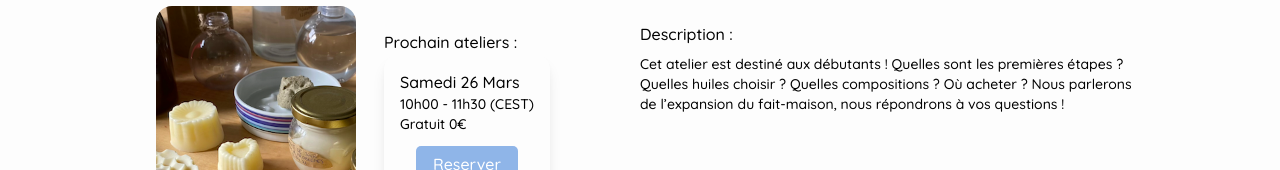
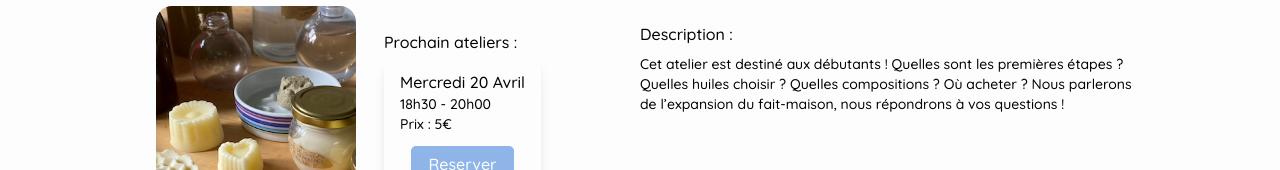
Before and after one commit to greenit-recipes/greenit-webapp, a React (Create React App) app: page /ateliers in a window 1280 px wide. Shown: the part 630-800 px from the top of the page. Built offline with nearby package versions, Linux system fonts and the light colour scheme; no server answers; what apollo-upload-client would draw is missing.

Commit message:
wording workshop

```diff
--- a/src/pages/WorkshopPage.tsx
+++ b/src/pages/WorkshopPage.tsx
@@ -234,12 +234,12 @@ const WorkshopPage = () => {
                   <h2>Prochain ateliers :</h2>
                 </div>
                 <div className="p-4 inline-block shadow-lg rounded-2xl">
-                  <h5 className="">Samedi 26 Mars</h5>
-                  <h5 className="text-sm">10h00 - 11h30 (CEST)</h5>
-                  <h5 className="text-sm">Gratuit 0€</h5>
+                  <h5 className="">Mercredi 20 Avril</h5>
+                  <h5 className="text-sm">18h30 - 20h00</h5>
+                  <h5 className="text-sm">Prix : 5€</h5>
                   <div className="flex justify-center items-center align-middle">
                     <a
-                      href="https://www.eventbrite.fr/e/billets-premiers-pas-en-diy-et-recette-de-lessive-greenit-community-287932723527?aff=ebdssbonlinesearch"
+                      href="https://www.eventbrite.fr/e/billets-premiers-pas-en-diy-et-recette-de-lessive-greenit-community-314434089827"
                       target="_blank"
                     >
                       <button id="book1" className="button_reserver">
```
